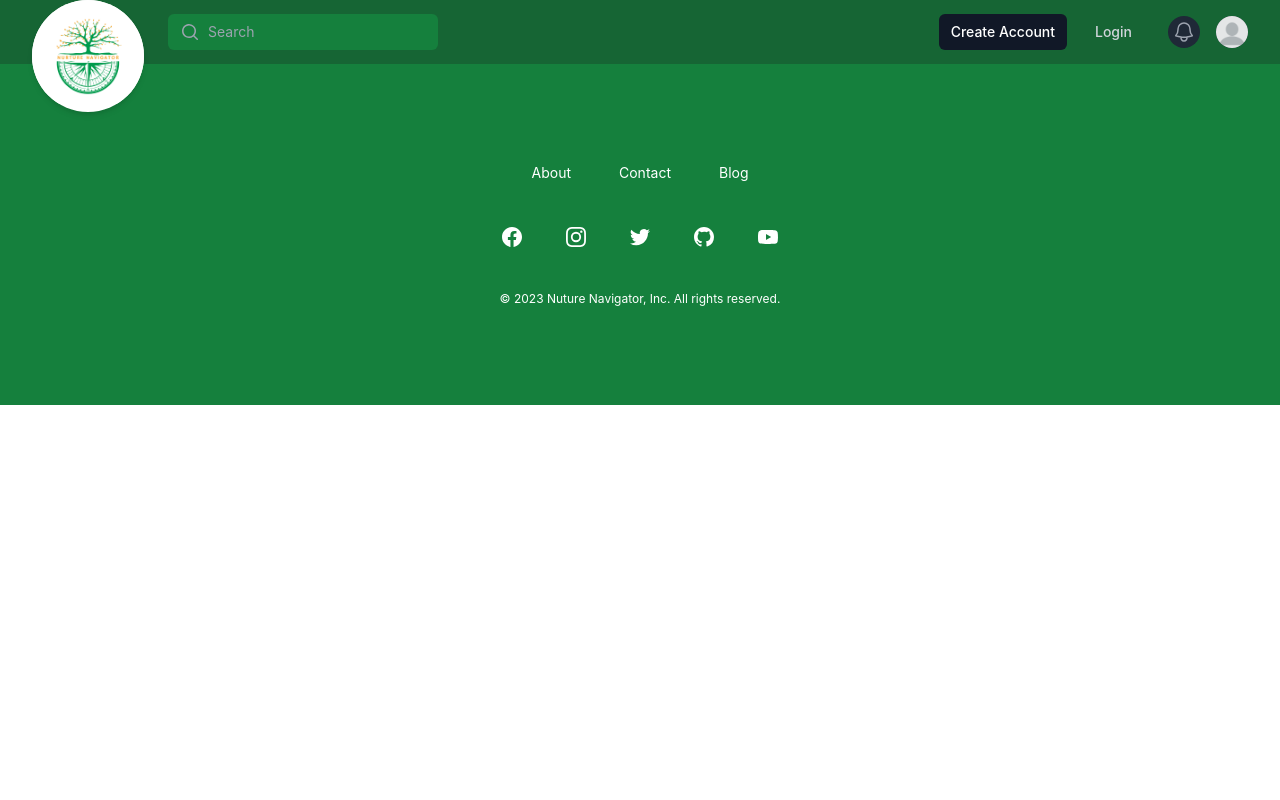
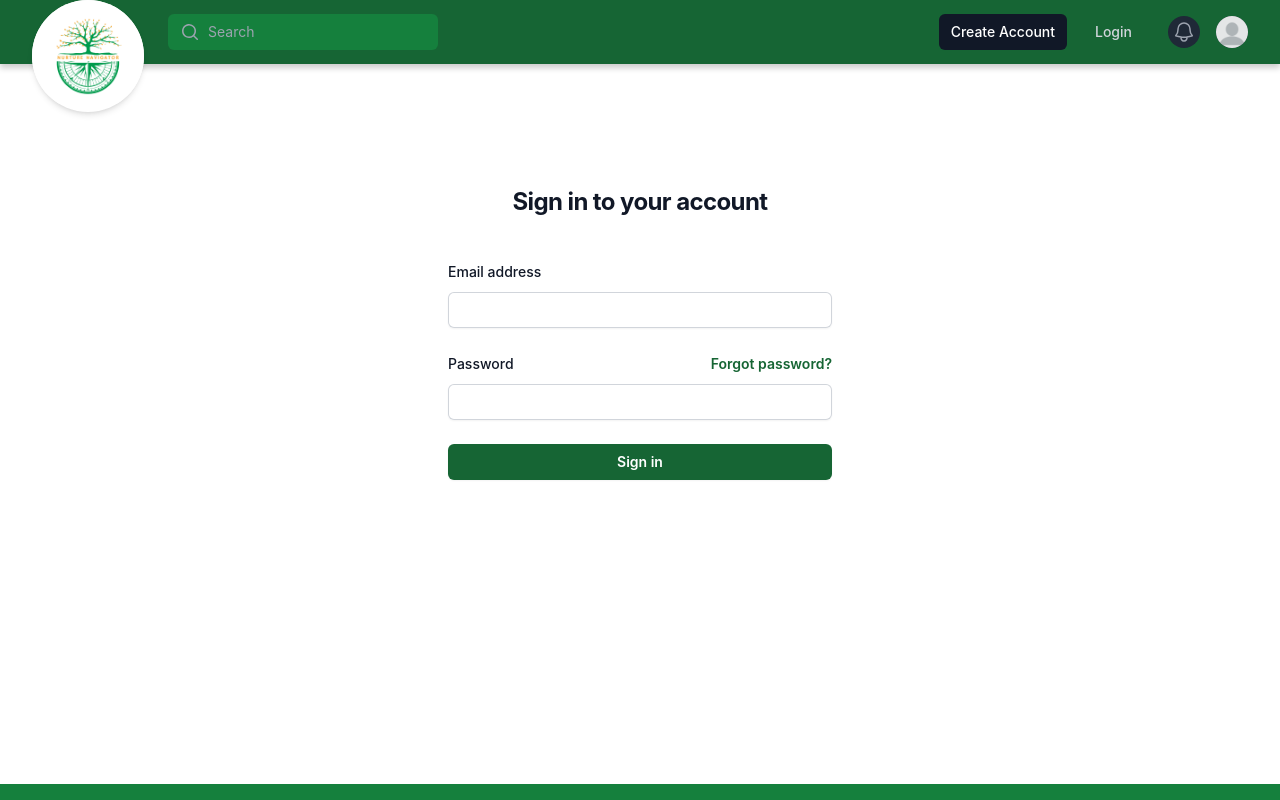
Before and after one commit to renkayla/NurtureNavigator, a React (Create React App) app in the folder client/: page /login in a window 1280 px wide. Shown: the top 800 px of the page. Built offline with nearby package versions, Linux system fonts and the light colour scheme.

Commit message:
login page

```diff
--- a/client/src/App.js
+++ b/client/src/App.js
@@ -12,6 +12,7 @@
 import store from './utils/store';
 
 import Home from './pages/Home';
+import Login from './pages/Login';
 import Header from "./components/Header"
 import Footer from "./components/Footer"
 
@@ -46,11 +47,11 @@
                 path="/"
                 element={<Home />}
               />
-              {/* <Route
+              <Route
                 path="/login"
                 element={<Login />}
               />
-              <Route
+              {/* <Route
                 path="/signup"
                 element={<Signup />}
               /> */}
--- a/client/src/components/Header/index.jsx
+++ b/client/src/components/Header/index.jsx
@@ -18,11 +18,13 @@
               <div className="flex items-center px-2 lg:px-0">
                 <div className="flex-shrink-0 pt-12">
                   <div className="flex overflow-hidden items-center justify-center rounded-full h-28 w-28 bg-white shadow-md"> {/* Circular container */}
-                    <img
-                      className="h-28 -mt-4 w-auto"
-                      src={logo}
-                      alt="NutureNavigator"
-                    />
+                    <a href='/'>
+                      <img
+                        className="h-28 -mt-4 w-auto"
+                        src={logo}
+                        alt="NutureNavigator"
+                      />
+                    </a>
                   </div>
                 </div>
                 <div className="hidden lg:ml-6 lg:block">
@@ -52,7 +54,7 @@
                       Create Account
                     </a>
                     <a
-                      href="#"
+                      href="/login"
                       className="rounded-md px-3 py-2 text-sm font-medium text-gray-300 hover:bg-gray-700 hover:text-white"
                     >
                       Login
--- /dev/null
+++ b/client/src/pages/Login/index.jsx
@@ -0,0 +1,68 @@
+import React from 'react'
+
+function Login() {
+  return (
+
+    <div className="flex min-h-full flex-1 flex-col justify-center px-6 pt-20 pb-40 mb-36 lg:px-8">
+      <div className="sm:mx-auto sm:w-full sm:max-w-sm">
+        <h2 className="mt-10 text-center text-2xl font-bold leading-9 tracking-tight text-gray-900">
+            Sign in to your account
+        </h2>
+      </div>
+
+      <div className="mt-10 sm:mx-auto sm:w-full sm:max-w-sm">
+        <form className="space-y-6" action="#" method="POST">
+          <div>
+            <label htmlFor="email" className="block text-sm font-medium leading-6 text-gray-900">
+                Email address
+            </label>
+            <div className="mt-2">
+                <input
+                id="email"
+                name="email"
+                type="email"
+                autoComplete="email"
+                required
+                className="block w-full rounded-md border-0 py-1.5 text-gray-900 shadow-sm ring-1 ring-inset ring-gray-300 placeholder:text-gray-400 focus:ring-2 focus:ring-inset focus:ring-indigo-600 sm:text-sm sm:leading-6"
+                />
+            </div>
+          </div>
+
+          <div>
+            <div className="flex items-center justify-between">
+              <label htmlFor="password" className="block text-sm font-medium leading-6 text-gray-900">
+                Password
+              </label>
+              <div className="text-sm">
+                <a href="#" className="font-semibold text-green-800 hover:text-green-700">
+                    Forgot password?
+                </a>
+              </div>
+            </div>
+            <div className="mt-2">
+              <input
+                id="password"
+                name="password"
+                type="password"
+                autoComplete="current-password"
+                required
+                className="block w-full rounded-md border-0 py-1.5 text-gray-900 shadow-sm ring-1 ring-inset ring-gray-300 placeholder:text-gray-400 focus:ring-2 focus:ring-inset focus:ring-indigo-600 sm:text-sm sm:leading-6"
+                />
+              </div>
+            </div>
+
+            <div>
+              <button
+                  type="submit"
+                  className="flex w-full justify-center rounded-md bg-green-800 px-3 py-1.5 text-sm font-semibold leading-6 text-white shadow-sm hover:bg-indigo-500 focus-visible:outline focus-visible:outline-2 focus-visible:outline-offset-2 focus-visible:outline-indigo-600"
+              >
+                  Sign in
+              </button>
+            </div>
+          </form>
+      </div>
+    </div>
+  )
+}
+
+export default Login
```
